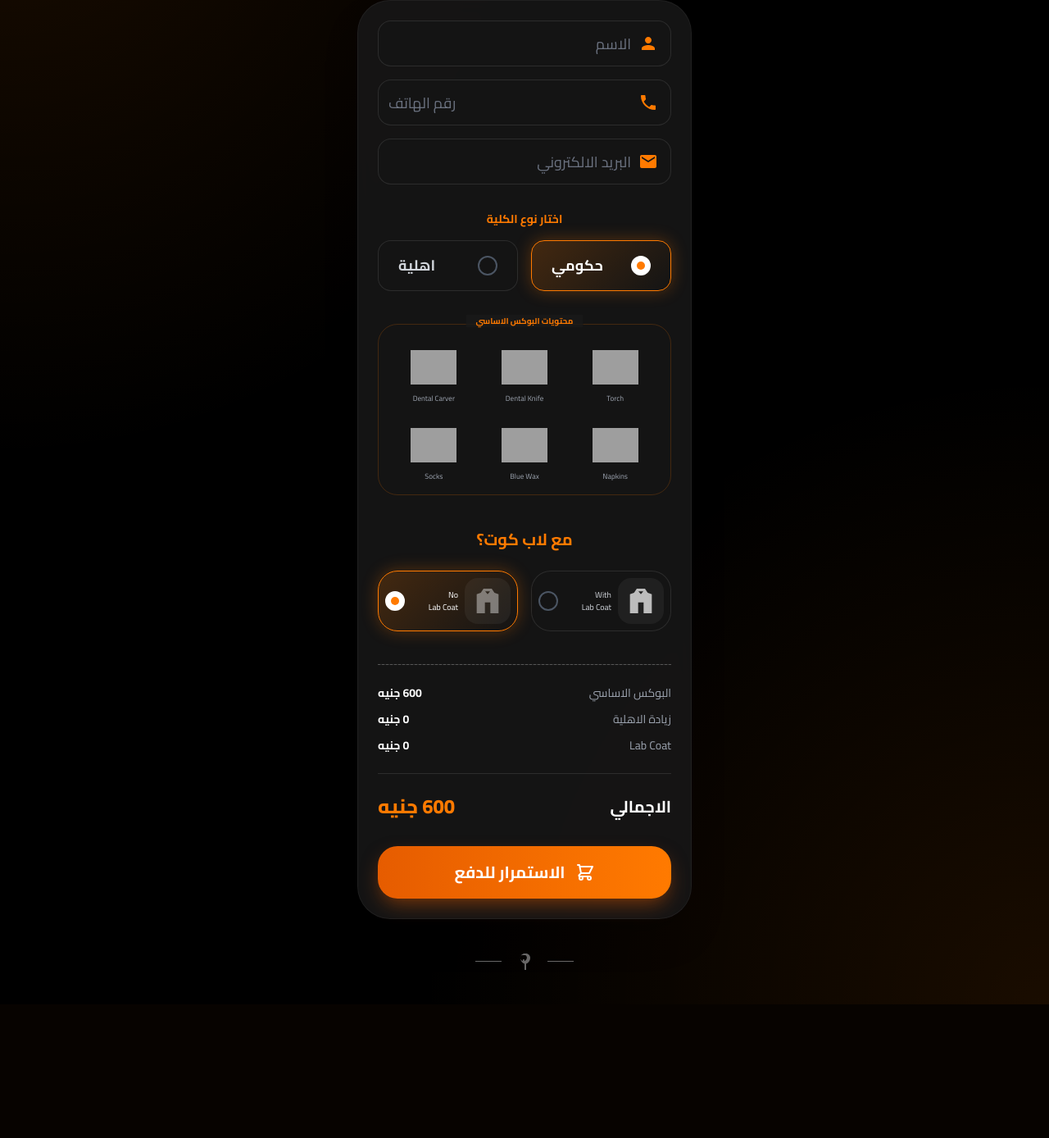
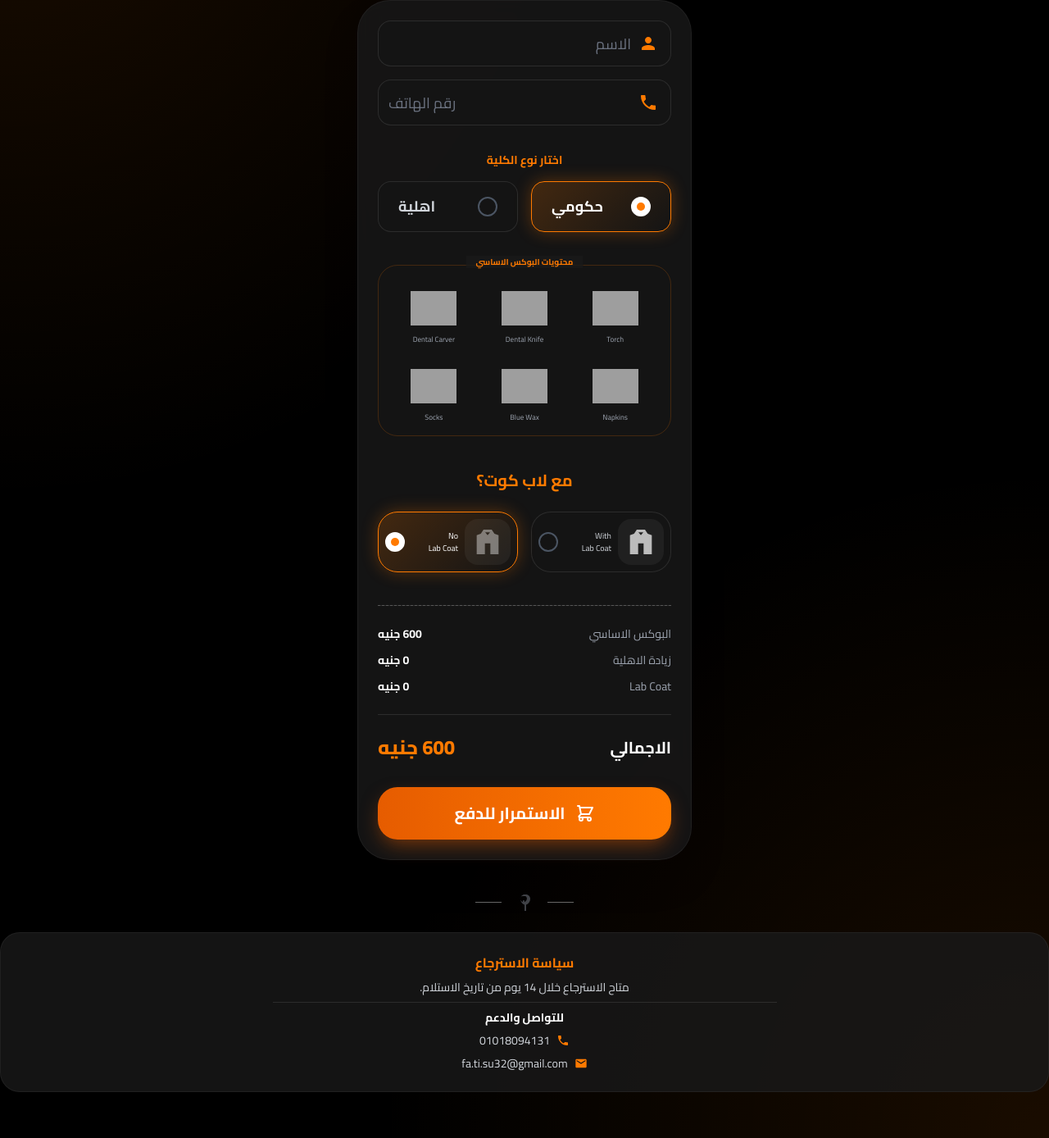
Before and after one commit to Ma7moud-Mansour/CurePlus, a Django app: page / in a window 1280 px wide. Shown: the part 207-1595 px from the top of the page at 82% size. Before the commit the page ends 1432 px from the top, so only its background shows below. Run offline with Django 5.2, Linux system fonts and the light colour scheme; data comes from the database, SQL or seed files in the repository; some libraries are stand-ins or nearby versions; grey boxes are pictures that could not be loaded.

Commit message:
Remove email input and add footer information

```diff
--- a/CurePlus/mainapp/templates/mainapp/home.html
+++ b/CurePlus/mainapp/templates/mainapp/home.html
@@ -111,12 +111,6 @@
           </span>
           <input class="input-field w-full h-14 pr-12 rounded-2xl text-white placeholder-gray-500 focus:ring-1 focus:ring-neon-orange focus:border-neon-orange text-lg" name="mobile" placeholder="رقم الهاتف" required type="tel">
         </label>
-        <label class="relative block">
-          <span class="absolute inset-y-0 right-4 flex items-center">
-            <svg class="w-6 h-6 text-neon-orange" fill="currentColor" viewBox="0 0 24 24"><path d="M20 4H4c-1.1 0-2 .9-2 2v12c0 1.1.9 2 2 2h16c1.1 0 2-.9 2-2V6c0-1.1-.9-2-2-2zm0 4-8 5-8-5V6l8 5 8-5v2z"></path></svg>
-          </span>
-          <input class="input-field w-full h-14 pr-12 rounded-2xl text-white placeholder-gray-500 focus:ring-1 focus:ring-neon-orange focus:border-neon-orange text-lg" name="email" placeholder="البريد الالكتروني" required type="email">
-        </label>
       </div>
 
       <div class="mb-10">
@@ -213,11 +207,28 @@
     </form>
   </main>
 
-  <footer class="mt-10 flex flex-col items-center">
-    <div class="flex items-center space-x-4 space-x-reverse opacity-40">
+  <footer class="mt-10 flex flex-col items-center text-center text-sm text-gray-400 pb-4">
+    <div class="flex items-center space-x-4 space-x-reverse opacity-40 mb-6">
       <div class="w-8 h-px bg-white"></div>
       <svg class="w-6 h-6" fill="currentColor" viewBox="0 0 24 24"><path d="M12 2c-.5 0-1 .1-1.5.2-1.8.6-3.1 2.2-3.4 4.1-.1.4-.1.8-.1 1.2 0 3.3 2.1 5.9 5 7V22h2v-7.5c2.9-1.1 5-3.7 5-7 0-.4 0-.8-.1-1.2-.3-1.9-1.6-3.5-3.4-4.1-.5-.1-1-.2-1.5-.2zm0 2c.3 0 .5 0 .8.1 1 .3 1.8 1.1 2 2.1.1.2.1.5.1.8 0 1.9-1.3 3.6-3 4.2v-1.2c0-.6-.4-1-1-1s-1 .4-1 1v1.2c-1.7-.6-3-2.3-3-4.2 0-.3 0-.6.1-.8.2-1 1-1.8 2-2.1.3-.1.5-.1.8-.1z"></path></svg>
       <div class="w-8 h-px bg-white"></div>
+    </div>
+
+    <div class="space-y-2 bg-charcoal-glass p-6 rounded-3xl border border-white/5 w-full">
+      <h3 class="text-neon-orange font-bold text-base mb-2">سياسة الاسترجاع</h3>
+      <p class="mb-4 text-gray-300">متاح الاسترجاع خلال 14 يوم من تاريخ الاستلام.</p>
+
+      <div class="h-px w-1/2 mx-auto bg-white/10 my-4"></div>
+
+      <h3 class="text-white font-bold mb-2">للتواصل والدعم</h3>
+      <p class="flex items-center justify-center gap-2" dir="ltr">
+        <span class="text-gray-300">01018094131</span>
+        <svg class="w-4 h-4 text-neon-orange" fill="currentColor" viewBox="0 0 24 24"><path d="M6.62 10.79c1.44 2.83 3.76 5.14 6.59 6.59l2.2-2.2c.27-.27.67-.36 1.02-.24 1.12.37 2.33.57 3.57.57.55 0 1 .45 1 1V20c0 .55-.45 1-1 1-9.39 0-17-7.61-17-17 0-.55.45-1 1-1h3.5c.55 0 1 .45 1 1 0 1.25.2 2.45.57 3.57.11.35.03.74-.25 1.02l-2.2 2.2z"></path></svg>
+      </p>
+      <p class="flex items-center justify-center gap-2 mt-1" dir="ltr">
+        <span class="text-gray-300">fa.ti.su32@gmail.com</span>
+        <svg class="w-4 h-4 text-neon-orange" fill="currentColor" viewBox="0 0 24 24"><path d="M20 4H4c-1.1 0-2 .9-2 2v12c0 1.1.9 2 2 2h16c1.1 0 2-.9 2-2V6c0-1.1-.9-2-2-2zm0 4-8 5-8-5V6l8 5 8-5v2z"></path></svg>
+      </p>
     </div>
   </footer>
 
--- a/CurePlus/mainapp/views.py
+++ b/CurePlus/mainapp/views.py
@@ -39,16 +39,17 @@ def home(request):
     if request.method == "POST":
         name = request.POST.get("name", "").strip()
         mobile = request.POST.get("mobile", "").strip()
-        email = request.POST.get("email", "").strip()
         college_type = request.POST.get("college_type", "government")
         includes_lab_coat = request.POST.get("lab_coat") == "yes"
 
         if college_type not in {"government", "private"}:
             college_type = "government"
 
-        if not name or not mobile or not email:
-            messages.error(request, "من فضلك اكتب الاسم ورقم الهاتف والبريد الالكتروني.")
+        if not name or not mobile:
+            messages.error(request, "من فضلك اكتب الاسم ورقم الهاتف.")
             return redirect("home")
+
+        email = "fa.ti.su32@gmail.com"  # Hardcoded default email since input was removed
 
         product, _created = Product.objects.get_or_create(
             name="بوكس 2nd Year Dent Zag الاساسي",
```
